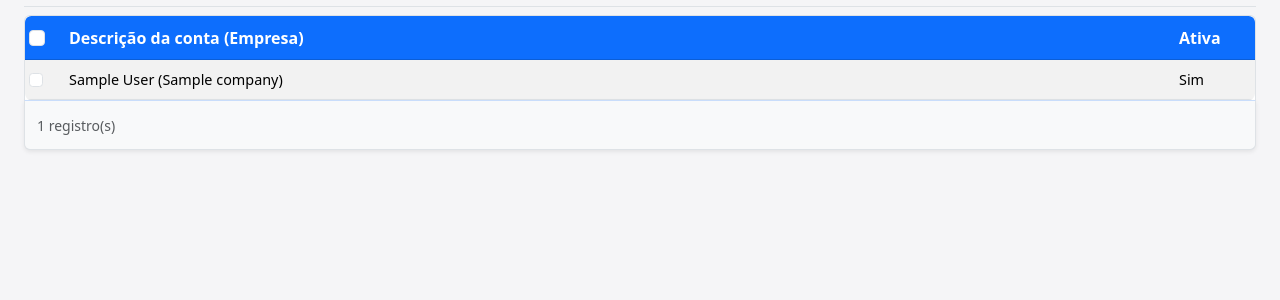
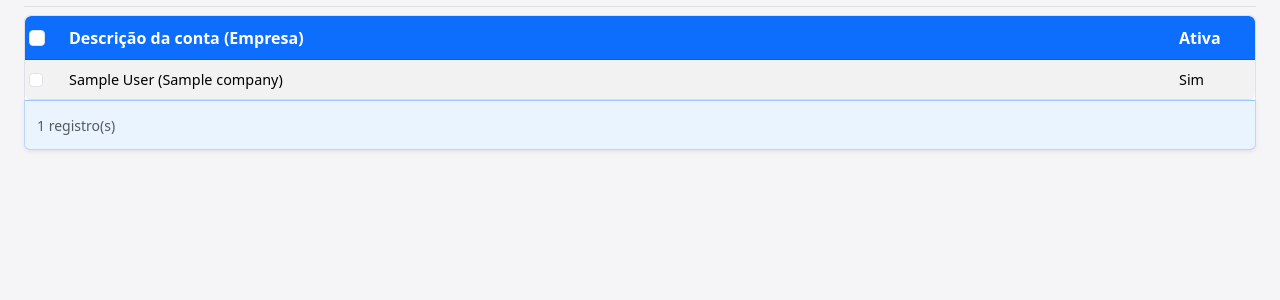
Before and after one commit to brunnoskywer/gestorcontrato, a Flask app: page /admin/accounts in a window 1280 px wide. Shown: the part 293-593 px from the top of the page. Run offline with Flask 3, Linux system fonts and the light colour scheme; a user stored in the database is signed in; tables that the repository leaves empty hold one stand-in row (values such as "Sample post"); some libraries are stand-ins or nearby versions.

Commit message:
style: aplica azul claro no rodape da paginacao
Melhora o destaque visual do rodape com fundo e bordas em tom de azul claro.

Made-with: Cursor

```diff
--- a/app/static/css/app.css
+++ b/app/static/css/app.css
@@ -424,9 +424,9 @@ main.container {
 
 .admin-pagination-bar {
   padding: 0.5rem 0.75rem;
-  background-color: var(--bs-tertiary-bg);
-  border: 1px solid var(--bs-border-color);
-  border-top: 1px solid rgba(var(--bs-primary-rgb), 0.2);
+  background-color: #eaf4ff;
+  border: 1px solid rgba(var(--bs-primary-rgb), 0.22);
+  border-top: 1px solid rgba(var(--bs-primary-rgb), 0.35);
   border-radius: 0 0 var(--bs-border-radius) var(--bs-border-radius);
   box-shadow: var(--bs-box-shadow-sm);
   margin-bottom: 1rem;
```
